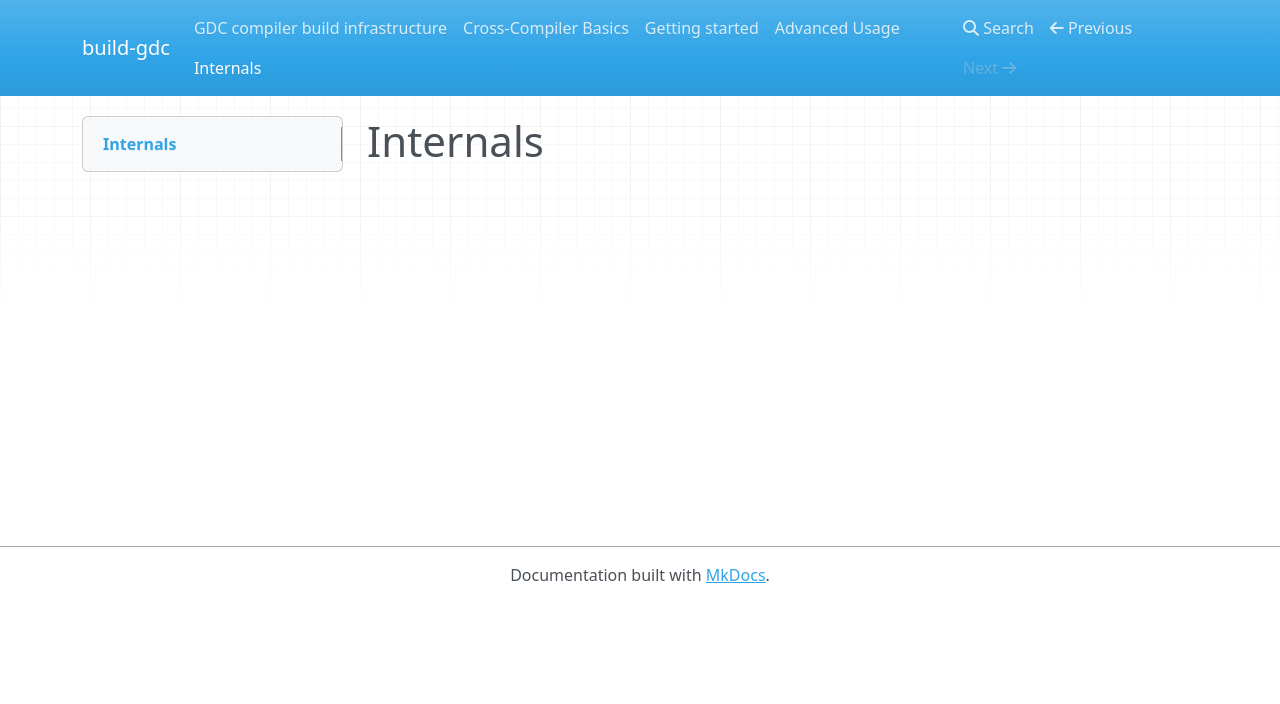
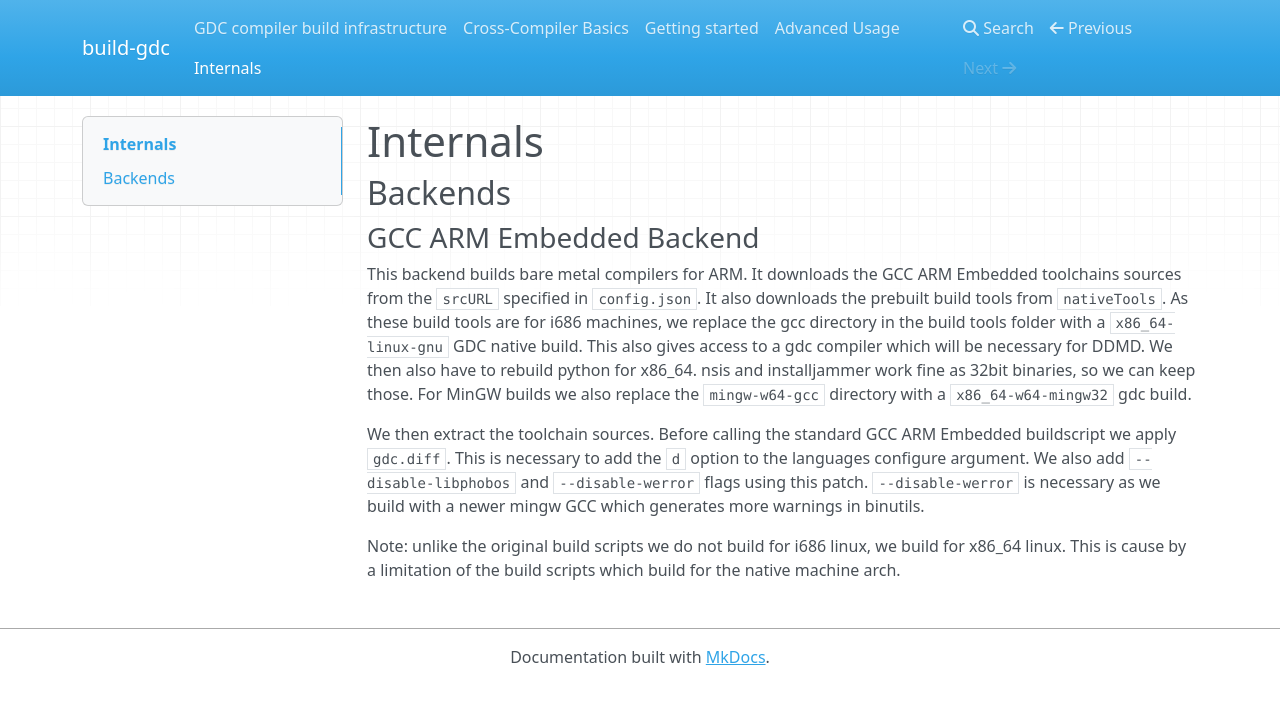
Before and after one commit to D-Programming-GDC/build-gdc, an MkDocs documentation site: the page built from docs/Internals.md, in a window 1280 px wide. Shown: the top 704 px of the page. Built offline with MkDocs 1.6.1, drawn with Linux system fonts in a browser that asks for light colours; nearby versions of some CDN libraries; old or Windows-style settings are respelled for this version of MkDocs.

Commit message:
Some documentation for GCC ARM Embedded

```diff
--- a/docs/Internals.md
+++ b/docs/Internals.md
@@ -1,2 +1,28 @@
 Internals
 ========
+
+Backends
+--------
+
+### GCC ARM Embedded Backend
+
+This backend builds bare metal compilers for ARM. It downloads the GCC
+ARM Embedded toolchains sources from the `srcURL` specified in `config.json`.
+It also downloads the prebuilt build tools from `nativeTools`. As these build
+tools are for i686 machines, we replace the gcc directory in the build tools folder
+with a `x86_64-linux-gnu` GDC native build. This also gives access to a gdc
+compiler which will be necessary for DDMD. We then also have to rebuild
+python for x86_64. nsis and installjammer work fine as 32bit binaries, so
+we can keep those. For MinGW builds we also replace the `mingw-w64-gcc`
+directory with a `x86_64-w64-mingw32` gdc build.
+
+We then extract the toolchain sources. Before calling the standard GCC
+ARM Embedded buildscript we apply `gdc.diff`. This is necessary to add
+the `d` option to the languages configure argument. We also add `--disable-libphobos`
+and `--disable-werror` flags using this patch. `--disable-werror` is
+necessary as we build with a newer mingw GCC which generates more warnings
+in binutils.
+
+Note: unlike the original build scripts we do not build for i686 linux,
+we build for x86_64 linux. This is cause by a limitation of the build
+scripts which build for the native machine arch.
```
Also changed, not shown: docs/index.md (+3 -0 lines).
